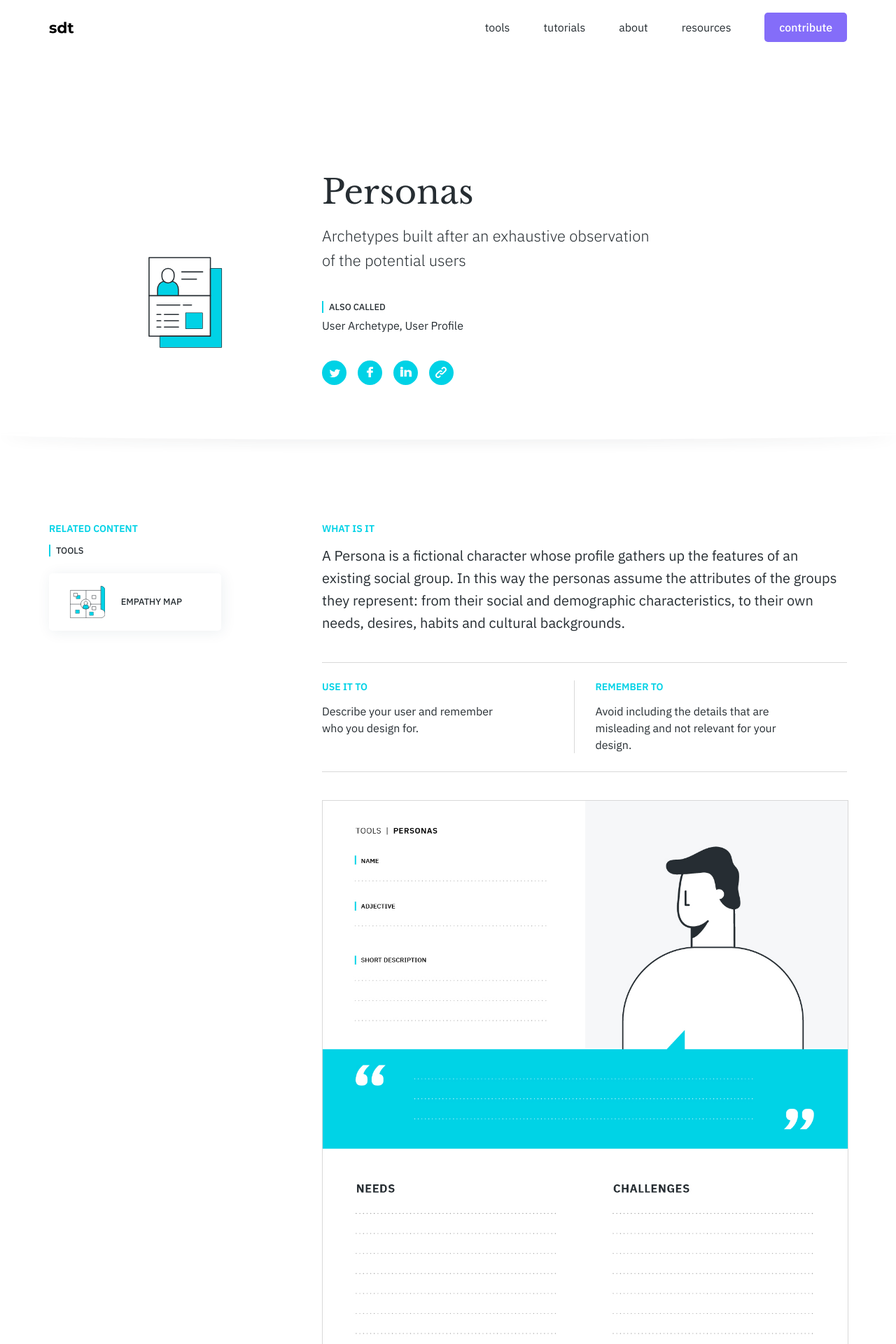
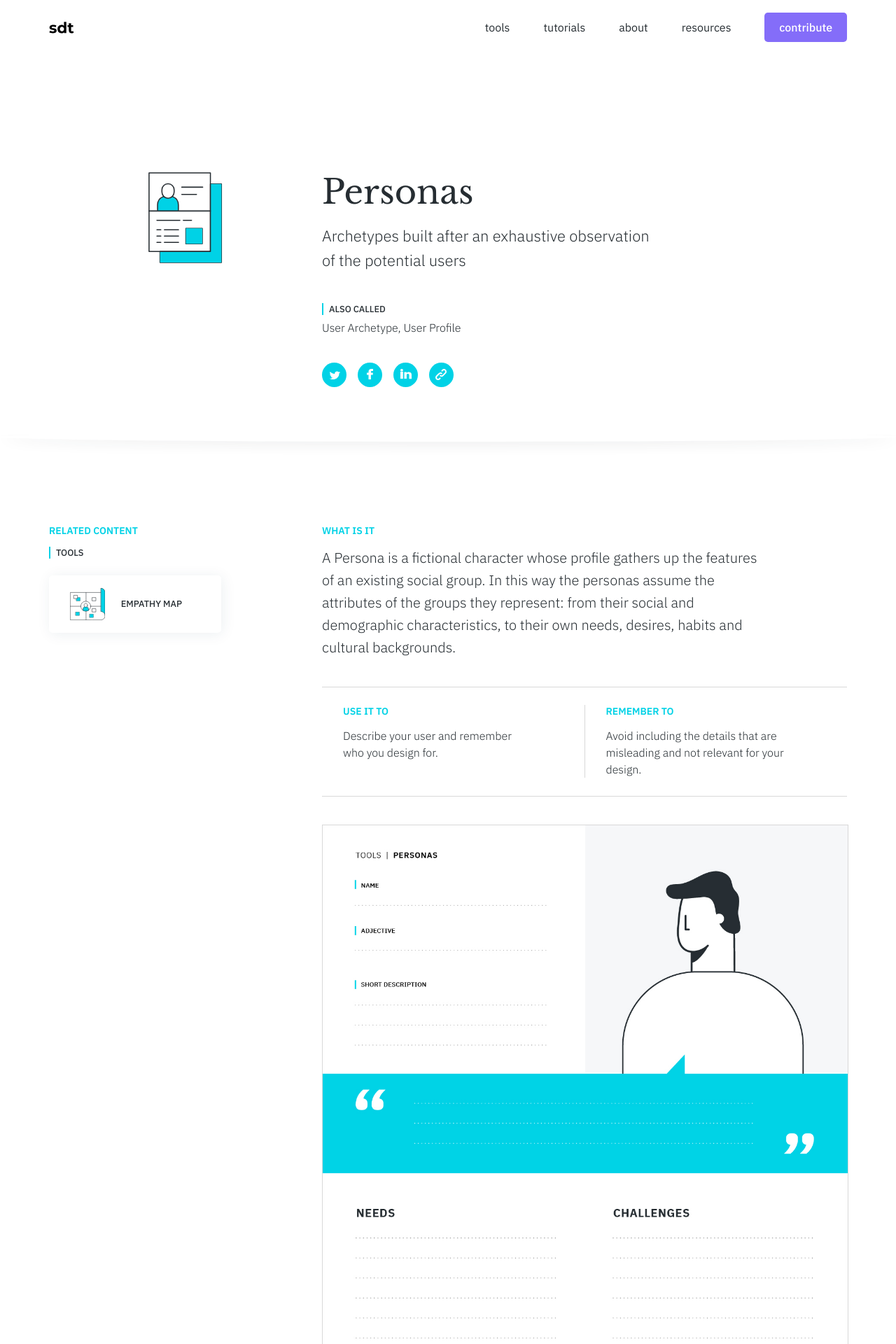
Before and after one commit to service-design-tools/sdt-website, a Jekyll site: the page built from _tools/personas.md, in a window 1280 px wide. Shown: the top 1920 px of the page at 70% size. Built offline with Jekyll 4.4.1, drawn with Linux system fonts in a browser that asks for light colours.

Commit message:
add responsive to tool layout

```diff
--- a/_layouts/tool.html
+++ b/_layouts/tool.html
@@ -48,7 +48,7 @@
     </div>
     <div class="main__content">
         <h3>what is it</h3>
-        <p>{{ content }}</p>
+        {{ content }}
         <div class="additional__content">
             <div>
                 <h3>use it to</h3>
--- a/_sass/tool/tool-header.scss
+++ b/_sass/tool/tool-header.scss
@@ -1,8 +1,14 @@
 header {
     width: var(--container-width);
-    padding: 6rem calc((100% - var(--container-width)) / 2) 0;
+    padding: 0 calc((100% - var(--container-width)) / 2);
     background-color: var(--color-light);
+    display: -webkit-box;
+    display: -ms-flexbox;
     display: flex;
+    -webkit-box-orient: vertical;
+    -webkit-box-direction: normal;
+        -ms-flex-direction: column;
+            flex-direction: column;
     position: relative;
 }
 
@@ -15,49 +21,69 @@
     height: 14px;
     border-radius: 50%;
     opacity: 0.1;
-    box-shadow: 2px 2px 20px var(--color-dark);
+    -webkit-box-shadow: 2px 2px 20px var(--color-dark);
+            box-shadow: 2px 2px 20px var(--color-dark);
     z-index: -1;
 }
 
 .header__icon {
-    width: calc(var(--column-width) * 4 + var(--container-gap) * 4);
+    width: calc(var(--column-width) * 2 + var(--container-gap));
+    display: -webkit-box;
+    display: -ms-flexbox;
     display: flex;
-    justify-content: center;
+    -webkit-box-pack: center;
+        -ms-flex-pack: center;
+            justify-content: center;
 }
 
 .header__icon svg {
-    max-height: 130px;
+    max-height: 100px;
 }
 
 .header__content {
-    width: calc(var(--column-width) * 8 + var(--container-gap) * 7);
+    width: calc(var(--column-width) * 4 + var(--container-gap) * 3);
+    text-align: center;
 }
 
 .header__content h1 {
-    margin: 0 0 1rem;
-    font-size: 3rem;
+    margin: 2.5rem 0 1rem;
+    font-size: 2.5rem;
 }
 
 .header__content h2 {
-    width: calc(var(--column-width) * 5 + var(--container-gap) * 5);
+    width: calc(var(--column-width) * 4 + var(--container-gap) * 3);
     margin: 0 0 2.5rem;
     font-family: var(--font-corpus);
-    font-size: 1.375rem;
+    font-size: 1.25rem;
     font-weight: var(--font-light);
     line-height: 1.6;
 }
 
+.header__content h5 {
+    display: inline-block;
+}
+
 .header__content p {
     margin: 0 0 2.5rem;
+    font-weight: var(--font-light);
 }
 
 .header__social {
+    display: -webkit-box;
+    display: -ms-flexbox;
     display: flex;
-    margin-bottom: 4rem;
+    -webkit-box-pack: center;
+        -ms-flex-pack: center;
+            justify-content: center;
+    margin-bottom: 8rem;
 }
 
 .header__social a {
     margin-right: 1rem;
+}
+
+.header__social a:last-child {
+    margin-right: 0;
 }
 
 .header__social svg {
@@ -72,3 +98,53 @@
 .header__social .twitter .svg--filled-dark {
     fill: var(--color-light);
 }
+
+@media (min-width: 576px) {
+}
+
+@media (min-width: 768px) {
+    header {
+        padding: 6rem calc((100% - var(--container-width)) / 2) 0;
+        -webkit-box-orient: horizontal;
+        -webkit-box-direction: normal;
+            -ms-flex-direction: row;
+                flex-direction: row;
+        -webkit-box-align: start;
+            -ms-flex-align: start;
+                align-items: flex-start;
+    }
+    .header__content {
+        text-align: left;
+    }
+    .header__content h1 {
+        margin: 0 0 1rem;
+    }
+    .header__content h2 {
+        width: calc(var(--column-width) * 4 + var(--container-gap) * 2);
+    }
+    .header__social {
+        -webkit-box-pack: normal;
+            -ms-flex-pack: normal;
+                justify-content: normal;
+        margin-bottom: 4rem;
+    }
+}
+
+@media (min-width: 992px) {
+    .header__icon {
+        width: calc(var(--column-width) * 4 + var(--container-gap) * 4);
+    }
+    .header__icon svg {
+        max-height: 130px;
+    }
+    .header__content {
+        width: calc(var(--column-width) * 8 + var(--container-gap) * 7);
+    }
+    .header__content h1 {
+        font-size: 3rem;
+    }
+    .header__content h2 {
+        width: calc(var(--column-width) * 5 + var(--container-gap) * 5);
+        font-size: 1.375rem;
+    }
+}
--- a/_sass/tool/tool-main.scss
+++ b/_sass/tool/tool-main.scss
@@ -1,13 +1,17 @@
 main {
     width: var(--container-width);
-    margin: 3rem auto 5rem;
+    margin: 3rem auto 1rem;
     display: -webkit-box;
     display: -ms-flexbox;
     display: flex;
-    -webkit-box-pack: justify;
-        -ms-flex-pack: justify;
-            justify-content: space-between;
+    -webkit-box-orient: vertical;
+    -webkit-box-direction: reverse;
+        -ms-flex-direction: column-reverse;
+            flex-direction: column-reverse;
+}
 
+.related__content {
+    margin-top: 2.5rem;
 }
 
 .related__content h5 {
@@ -49,37 +53,32 @@
 }
 
 .main__content {
-    width: calc(var(--column-width) * 8 + var(--container-gap) * 7);
+    width: calc(var(--column-width) * 6 + var(--container-gap) * 5);
 }
 
 .main__content p {
-    font-size: 1.25rem;
+    font-size: 1.125rem;
+    font-weight: var(--font-light);
     line-height: 1.6;
 }
 
 .additional__content {
     margin: 2.5rem 0;
-    padding: 1.6rem 0;
-    display: -webkit-box;
-    display: -ms-flexbox;
-    display: flex;
-    border-top: 0.5px solid var(--color-line-light);
-    border-bottom: 0.5px solid var(--color-line-light);
 }
 
 .additional__content div {
-    width: calc(50% - 1.875rem / 2);
-    padding: 0 1.875rem;
+    padding: 0 1.5rem;
+    border-left: 0.5px solid var(--color-line-light);
 }
 
 .additional__content div:first-child {
-    padding-left: 0;
-    border-right: 0.5px solid var(--color-line-light);
+    padding: 0 1.5rem 2rem;
 }
 
 .additional__content p {
-    width: 84%;
+    width: 60%;
     font-size: 1rem;
+    font-weight: var(--font-light);
     line-height: 1.5;
 }
 
@@ -95,7 +94,6 @@
 
 .references {
     padding-top: 1rem;
-    // border-top: 0.5px solid var(--color-line-light);
 }
 
 .references p {
@@ -113,6 +111,70 @@
     height: 0.75rem;
 }
 
+@media (min-width: 576px) {
+}
+
+@media (min-width: 768px) {
+    main {
+        -webkit-box-orient: horizontal;
+        -webkit-box-direction: normal;
+            -ms-flex-direction: row;
+                flex-direction: row;
+        -webkit-box-pack: justify;
+            -ms-flex-pack: justify;
+                justify-content: space-between;
+        margin: 3rem auto 5rem;
+    }
+    .related__content {
+        margin-top: 0;
+    }
+    .related__tool {
+        width: calc(var(--column-width) * 2 + var(--container-gap) * 1 - 1.125rem * 2);
+    }
+    .main__content {
+        width: calc(var(--column-width) * 4 + var(--container-gap) * 3);
+    }
+}
+
+@media (min-width: 992px) {
+    .related__tool {
+        width: 210px;
+    }
+    .main__content {
+        width: calc(var(--column-width) * 8 + var(--container-gap) * 7);
+    }
+    .main__content p {
+        width: 98%;
+        font-size: 1.25rem;
+    }
+    .additional__content {
+        padding: 1.6rem 0;
+        display: -webkit-box;
+        display: -ms-flexbox;
+        display: flex;
+        border-top: 0.5px solid var(--color-line-light);
+        border-bottom: 0.5px solid var(--color-line-light);
+    }
+    .additional__content div {
+        width: calc(50% - 1.875rem / 2);
+        padding: 0 1.875rem;
+        border-left: none;
+    }
+    .additional__content div:first-child {
+        padding: 0 1.875rem;
+        border-right: 0.5px solid var(--color-line-light);
+    }
+    .additional__content p {
+        font-size: 1rem;
+    }
+}
+
+@media (min-width: 1200px) {
+    .main__content p {
+        width: 84%;
+    }
+}
+
 @media (hover: hover) and (pointer: fine) {
     .related__tool svg .svg--filled-main {
         opacity: 0;
```
